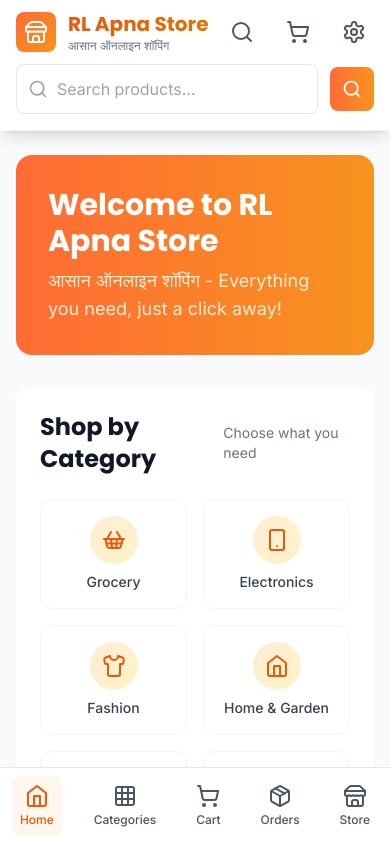
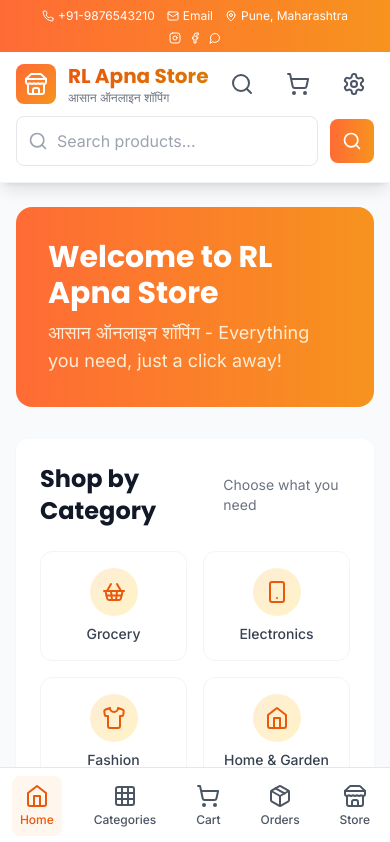
Before and after one commit to apper-apps/apna-store-ample, a React (Vite) app: page / in a window 390 px wide. Shown: the top 842 px of the page. Built offline with nearby package versions, Linux system fonts and the light colour scheme.

Commit message:
Add comprehensive contact information bar to header with phone, email, location and social media links

```diff
--- a/src/components/organisms/Header.jsx
+++ b/src/components/organisms/Header.jsx
@@ -21,8 +21,73 @@ const Header = () => {
 
   const isHomePage = location.pathname === "/";
 
-  return (
+return (
     <header className="bg-white shadow-lg border-b border-gray-100 sticky top-0 z-50">
+      {/* Contact Information Bar */}
+      <div className="bg-gradient-to-r from-primary-500 to-accent-500 text-white py-2">
+        <div className="max-w-7xl mx-auto px-4 sm:px-6 lg:px-8">
+          <div className="flex flex-wrap items-center justify-center md:justify-between gap-2 md:gap-4 text-xs md:text-sm">
+            {/* Contact Details */}
+            <div className="flex flex-wrap items-center gap-3 md:gap-6">
+              <a
+                href="tel:+919876543210"
+                className="flex items-center gap-1 hover:text-white/80 transition-colors"
+              >
+                <ApperIcon name="Phone" className="w-3 h-3 md:w-4 md:h-4" />
+                <span className="hidden sm:inline">📞</span>
+                <span>+91-9876543210</span>
+              </a>
+              <a
+                href="mailto:rl.apnastore@gmail.com"
+                className="flex items-center gap-1 hover:text-white/80 transition-colors"
+              >
+                <ApperIcon name="Mail" className="w-3 h-3 md:w-4 md:h-4" />
+                <span className="hidden sm:inline">📧</span>
+                <span className="hidden md:inline">rl.apnastore@gmail.com</span>
+                <span className="md:hidden">Email</span>
+              </a>
+              <div className="flex items-center gap-1">
+                <ApperIcon name="MapPin" className="w-3 h-3 md:w-4 md:h-4" />
+                <span className="hidden sm:inline">📍</span>
+                <span>Pune, Maharashtra</span>
+              </div>
+            </div>
+
+            {/* Social Media Links */}
+            <div className="flex items-center gap-2 md:gap-3">
+              <a
+                href="https://instagram.com/rlapnastore"
+                target="_blank"
+                rel="noopener noreferrer"
+                className="flex items-center gap-1 hover:text-white/80 transition-colors"
+              >
+                <ApperIcon name="Instagram" className="w-3 h-3 md:w-4 md:h-4" />
+                <span className="hidden md:inline">Instagram</span>
+              </a>
+              <a
+                href="https://facebook.com/rlapnastore"
+                target="_blank"
+                rel="noopener noreferrer"
+                className="flex items-center gap-1 hover:text-white/80 transition-colors"
+              >
+                <ApperIcon name="Facebook" className="w-3 h-3 md:w-4 md:h-4" />
+                <span className="hidden md:inline">Facebook</span>
+              </a>
+              <a
+                href="https://t.me/rlapnastore"
+                target="_blank"
+                rel="noopener noreferrer"
+                className="flex items-center gap-1 hover:text-white/80 transition-colors"
+              >
+                <ApperIcon name="MessageCircle" className="w-3 h-3 md:w-4 md:h-4" />
+                <span className="hidden md:inline">Telegram</span>
+              </a>
+            </div>
+          </div>
+        </div>
+      </div>
+
+      {/* Main Header */}
       <div className="max-w-7xl mx-auto px-4 sm:px-6 lg:px-8">
         <div className="flex items-center justify-between h-16">
           {/* Logo */}
```
